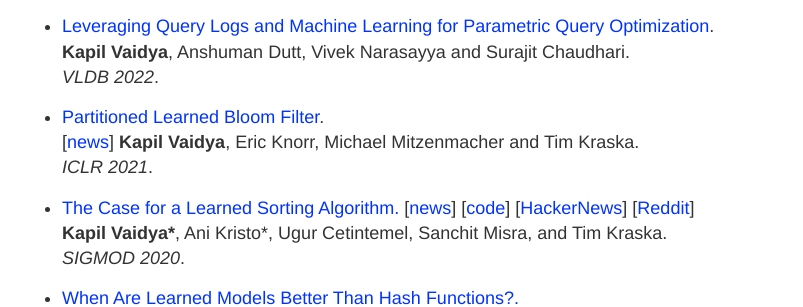
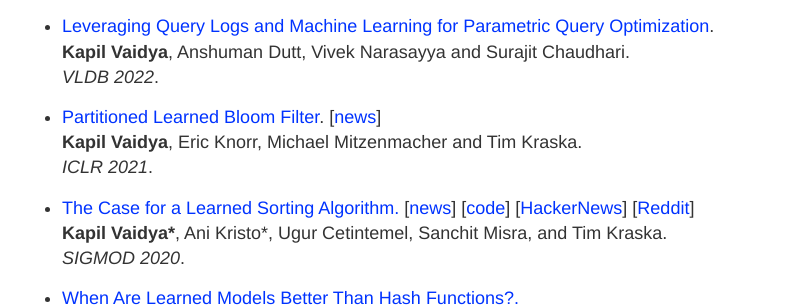
Before and after one commit to kapilvaidya24/kapilvaidya24.github.io, a Jekyll site: the page built from index.md, in a window 1280 px wide. Shown: the part 591-898 px from the top of the page, without its empty margins (238-1041 px from the left). Built offline with Jekyll 4.4.1, drawn with Linux system fonts in a browser that asks for light colours.

```diff
--- a/index.md
+++ b/index.md
@@ -33,7 +33,7 @@ I also collaborate with [Prof. Michael Mitzenmacher](https://www.eecs.harvard.ed
 **Kapil Vaidya**, Anshuman Dutt, Vivek Narasayya and Surajit Chaudhari. <br>
 *VLDB 2022*.
 
-- [Partitioned Learned Bloom Filter](https://openreview.net/forum?id=6BRLOfrMhW).<br> \[[news](https://www.quantamagazine.org/machine-learning-reimagines-the-building-blocks-of-computing-20220315/)]
+- [Partitioned Learned Bloom Filter](https://openreview.net/forum?id=6BRLOfrMhW). \[[news](https://www.quantamagazine.org/machine-learning-reimagines-the-building-blocks-of-computing-20220315/)]<br>
  **Kapil Vaidya**, Eric Knorr, Michael Mitzenmacher and Tim Kraska. <br>
 *ICLR 2021*.
 
```
